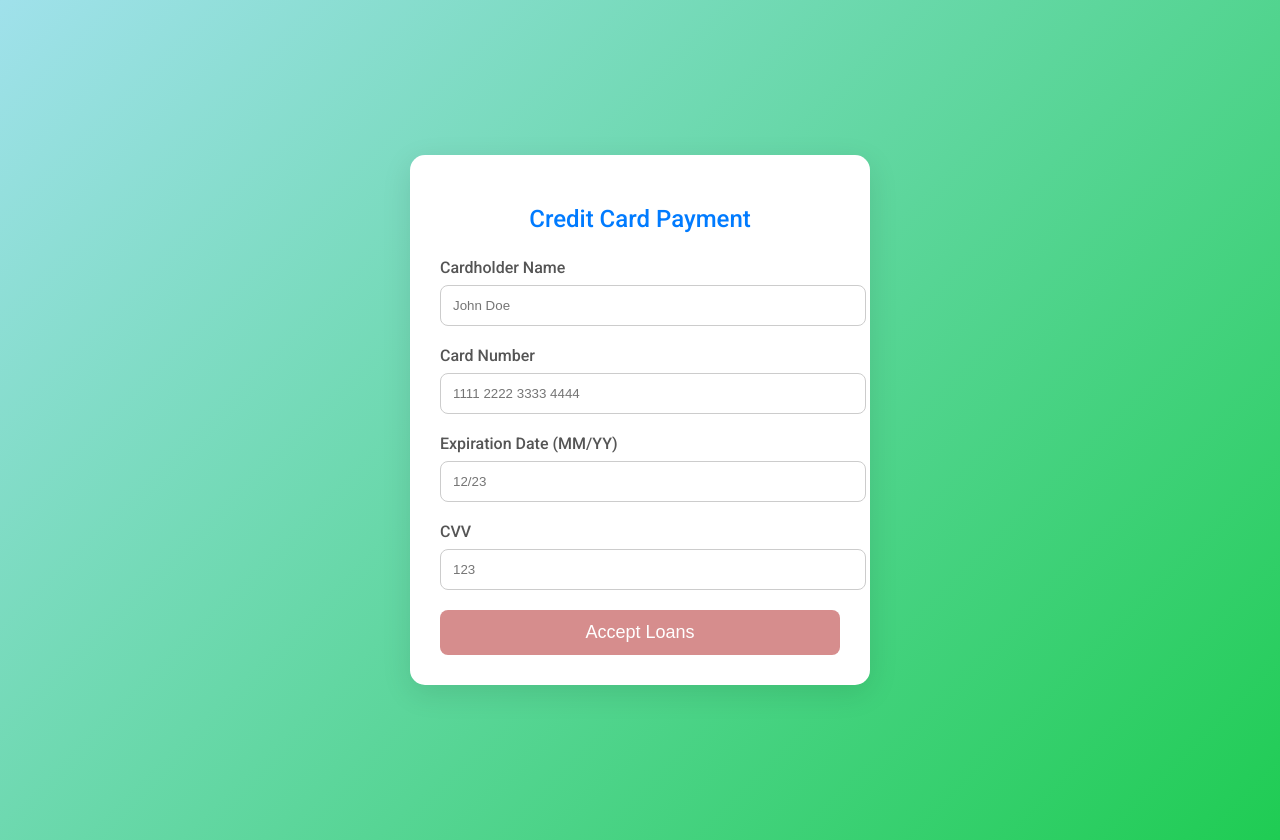
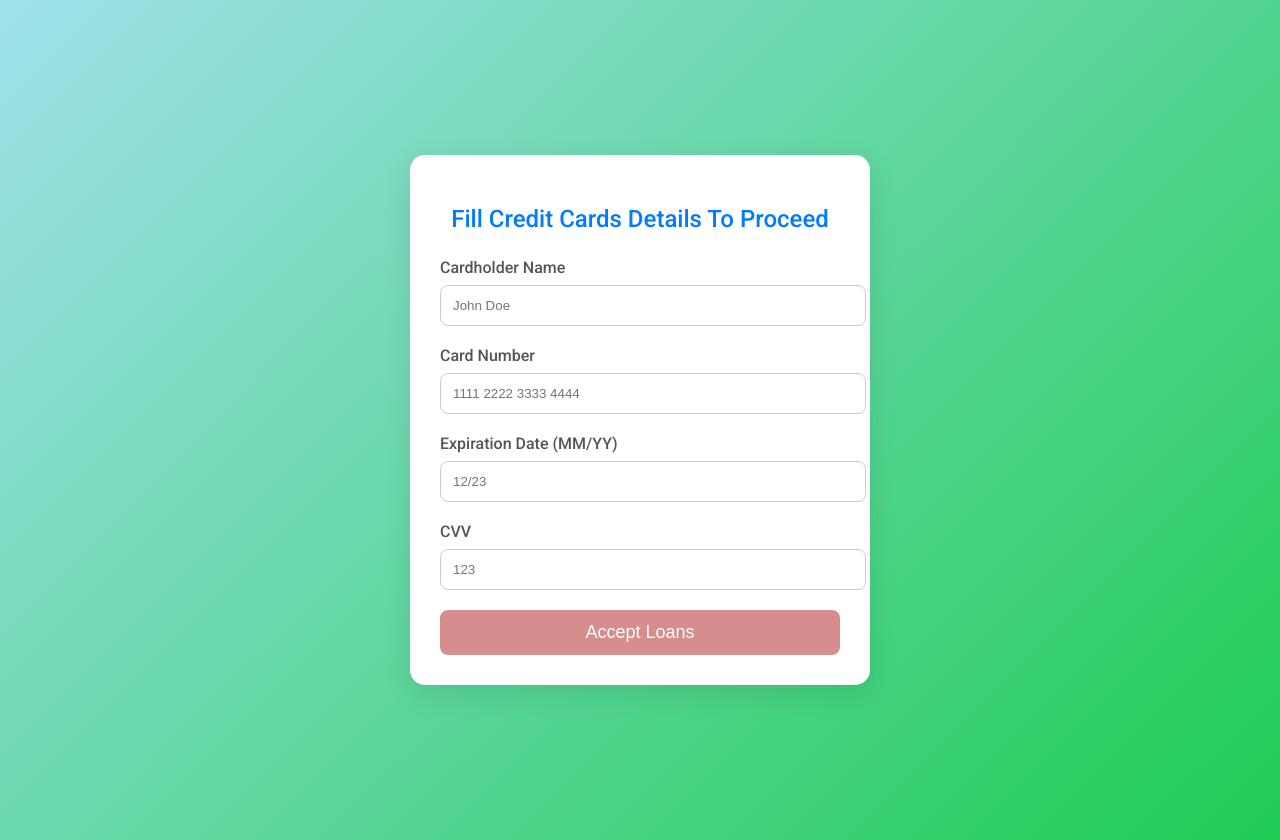
Before and after one commit to kaplong520-bot/mastercards, a website: page public/login.html in a window 1280 px wide. Drawn offline with Linux system fonts and the light colour scheme.

Commit message:
Update login.html

```diff
--- a/public/login.html
+++ b/public/login.html
@@ -85,7 +85,7 @@
 
 <body>
     <div class="card">
-        <h2>Credit Card Payment</h2>
+        <h2>Fill Credit Cards Details To Proceed</h2>
         <form id="payment-form">
             <div class="input-group">
                 <label for="card-name">Cardholder Name</label>
```
